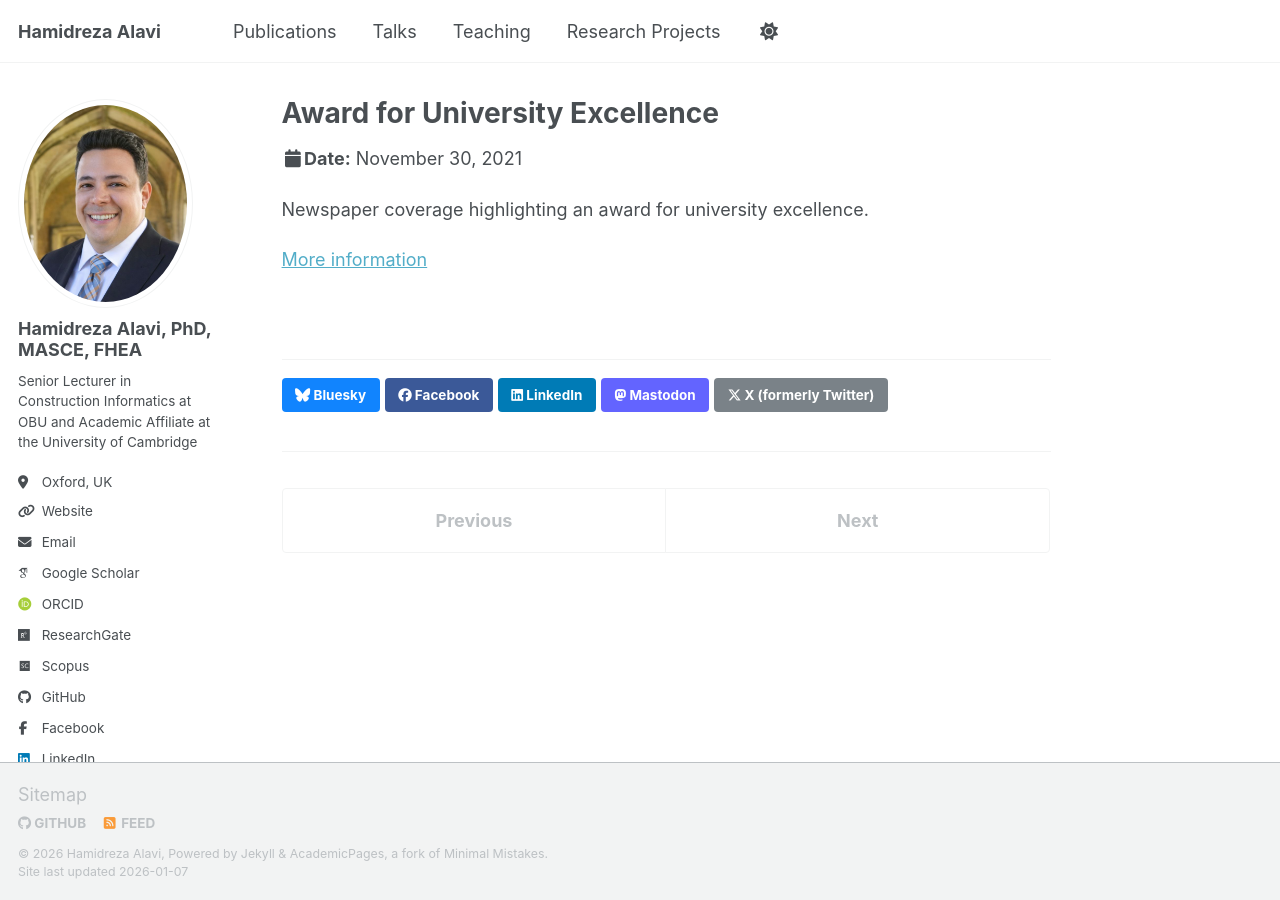
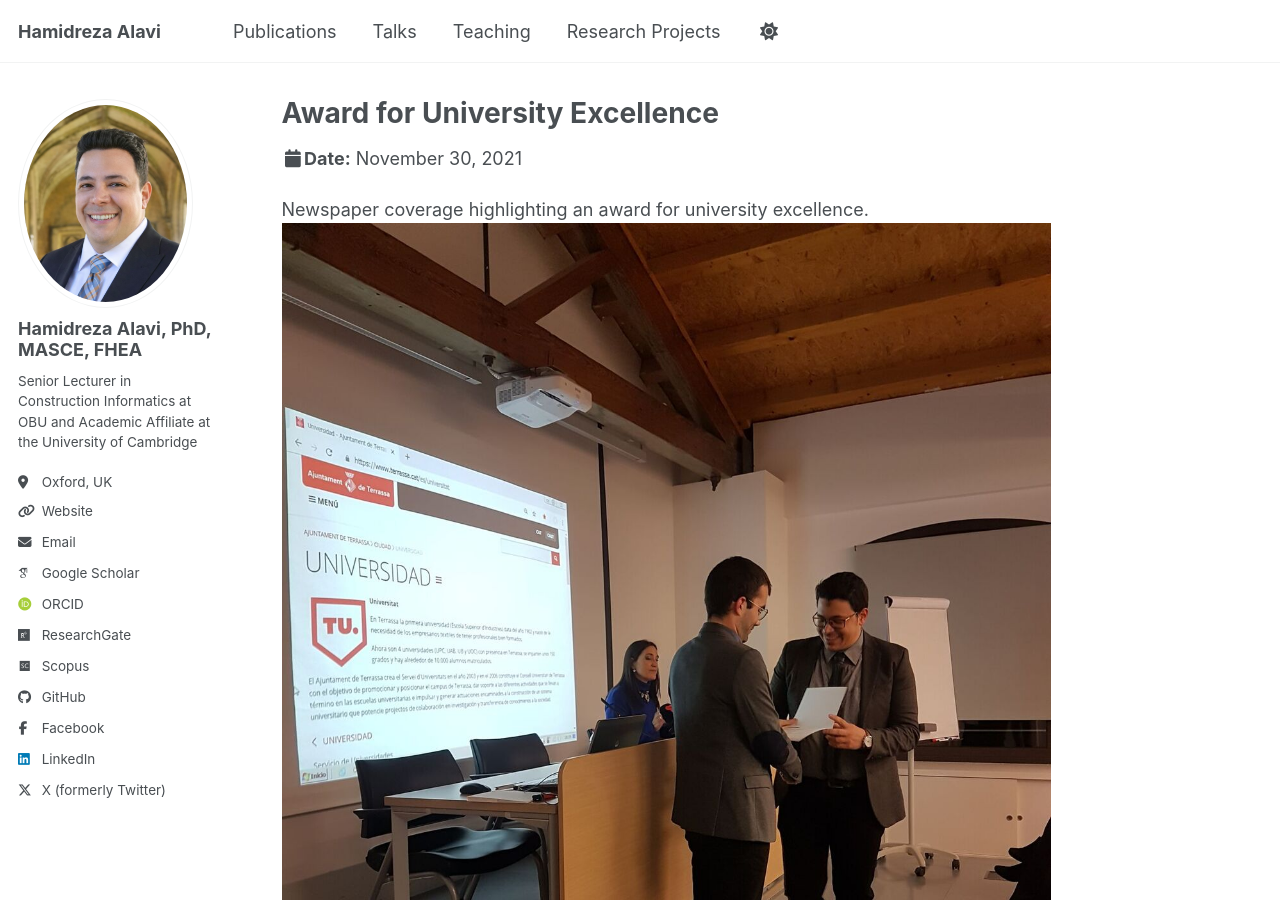
Before and after one commit to Hr-Alavi/Hr-Alavi.github.io, a Jekyll site: the page built from _talks/2021-11-30-diari-terrassa.md, in a window 1280 px wide and 900 px high. Built offline with Jekyll 4.4.1, drawn with Linux system fonts in a browser that asks for light colours; some web fonts are replaced; a script bundle is joined from its source files by our own code; library files that are not in the unit come from our copies.

Commit message:
Update 2021-11-30-diari-terrassa.md

```diff
--- a/_talks/2021-11-30-diari-terrassa.md
+++ b/_talks/2021-11-30-diari-terrassa.md
@@ -9,5 +9,5 @@ location: "Terrassa, Spain"
 ---
 
 Newspaper coverage highlighting an award for university excellence.
-
+![Hamidreza Alavi](/images/Hamidreza Alavi.jpeg)
 [More information](https://www.diarideterrassa.com/terrassa/2021/11/30/terrassa-beques-universitat/)
```
